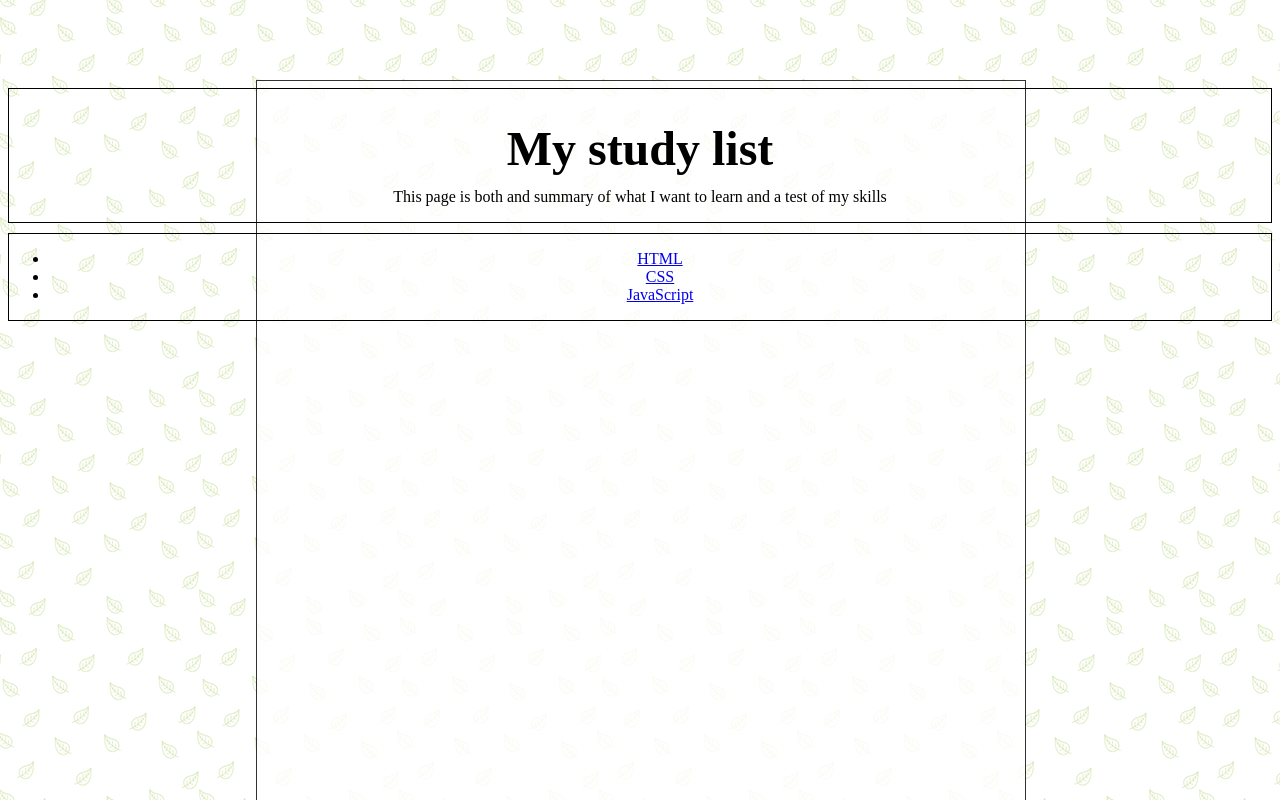
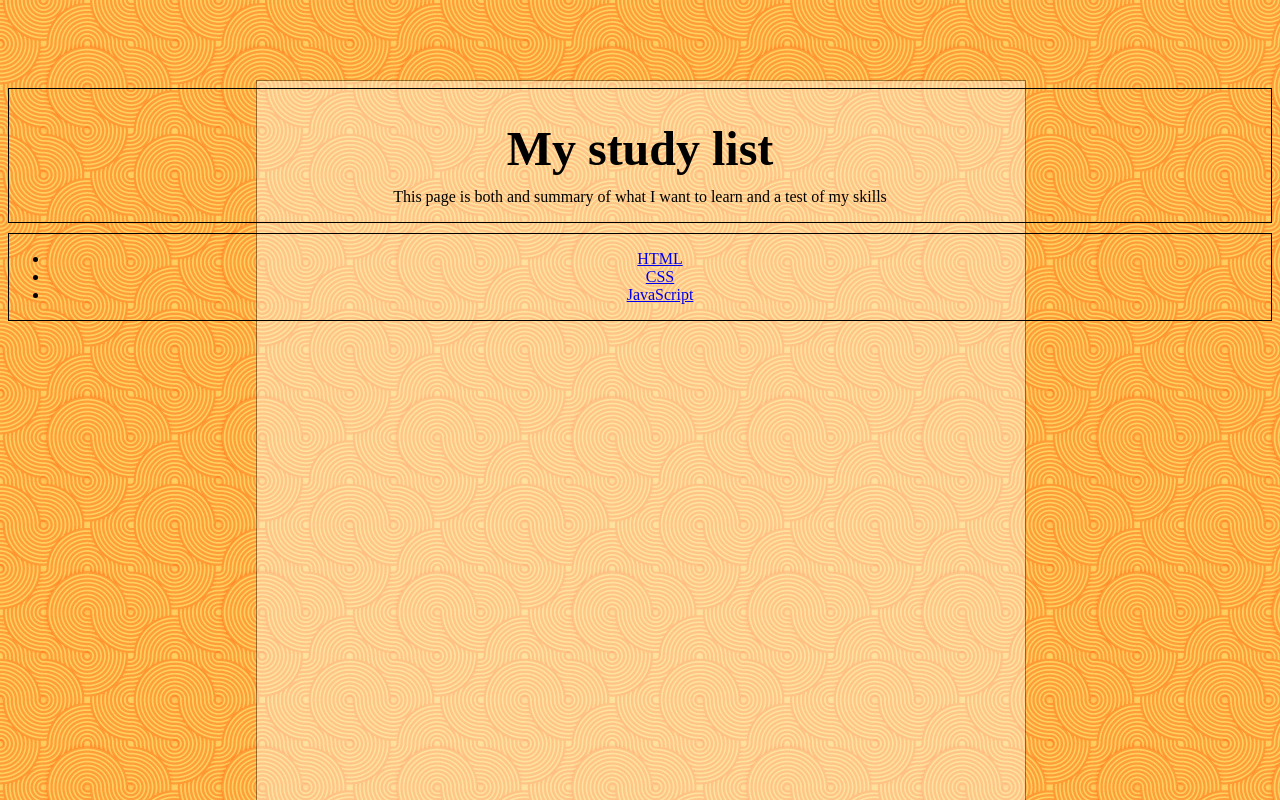
Before and after one commit to elboso/git_test, a plain HTML site: page index.html in a window 1280 px wide. Drawn offline with Linux system fonts and the light colour scheme.

Commit message:
Changed background and opacity

```diff
--- a/style.css
+++ b/style.css
@@ -1,5 +1,5 @@
 body {
-  background-image: url(./img/leaves.png);
+  background-image: url(./img/wild-sea.png);
 }
 
 div {
@@ -8,7 +8,7 @@ div {
 
 .whiteBox {
   background-color: white;
-  opacity: 0.8;
+  opacity: 0.4;
   width: 60%;
   height: 1200px;
   z-index: 1;
```
